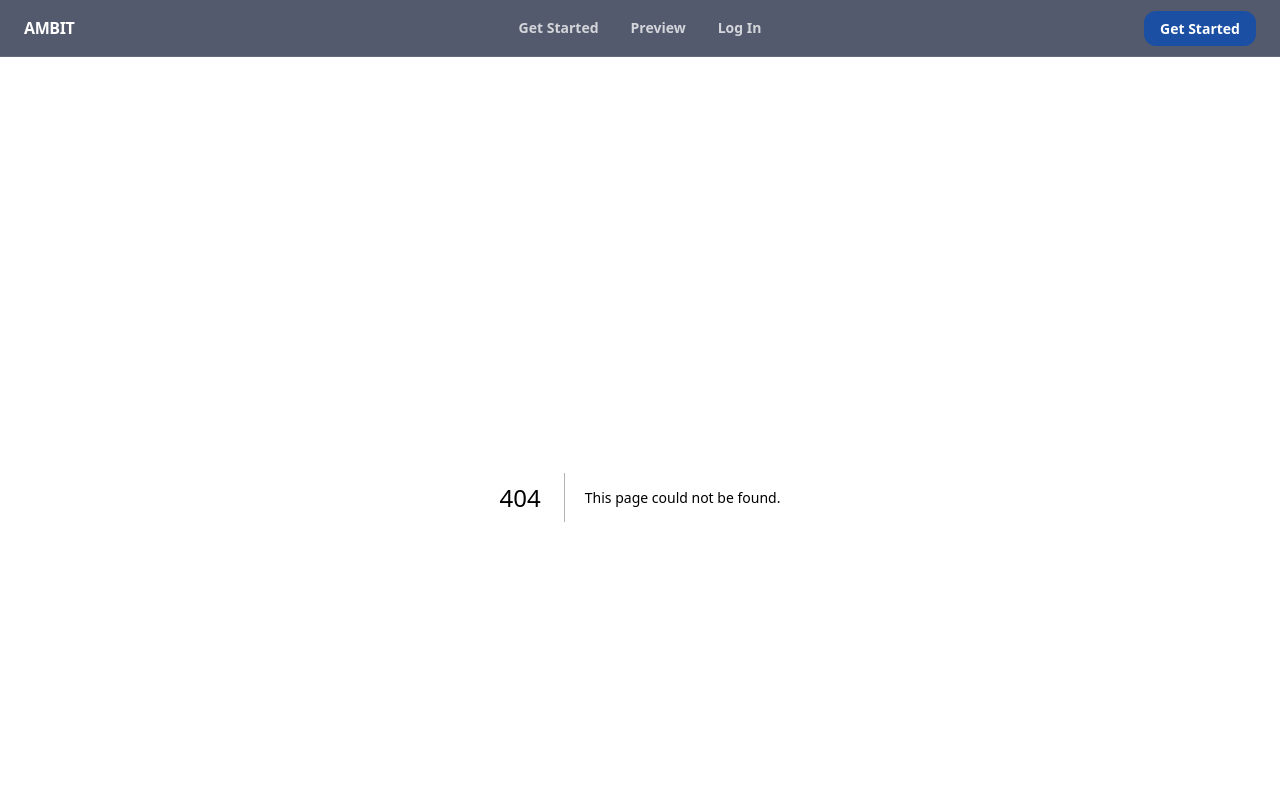
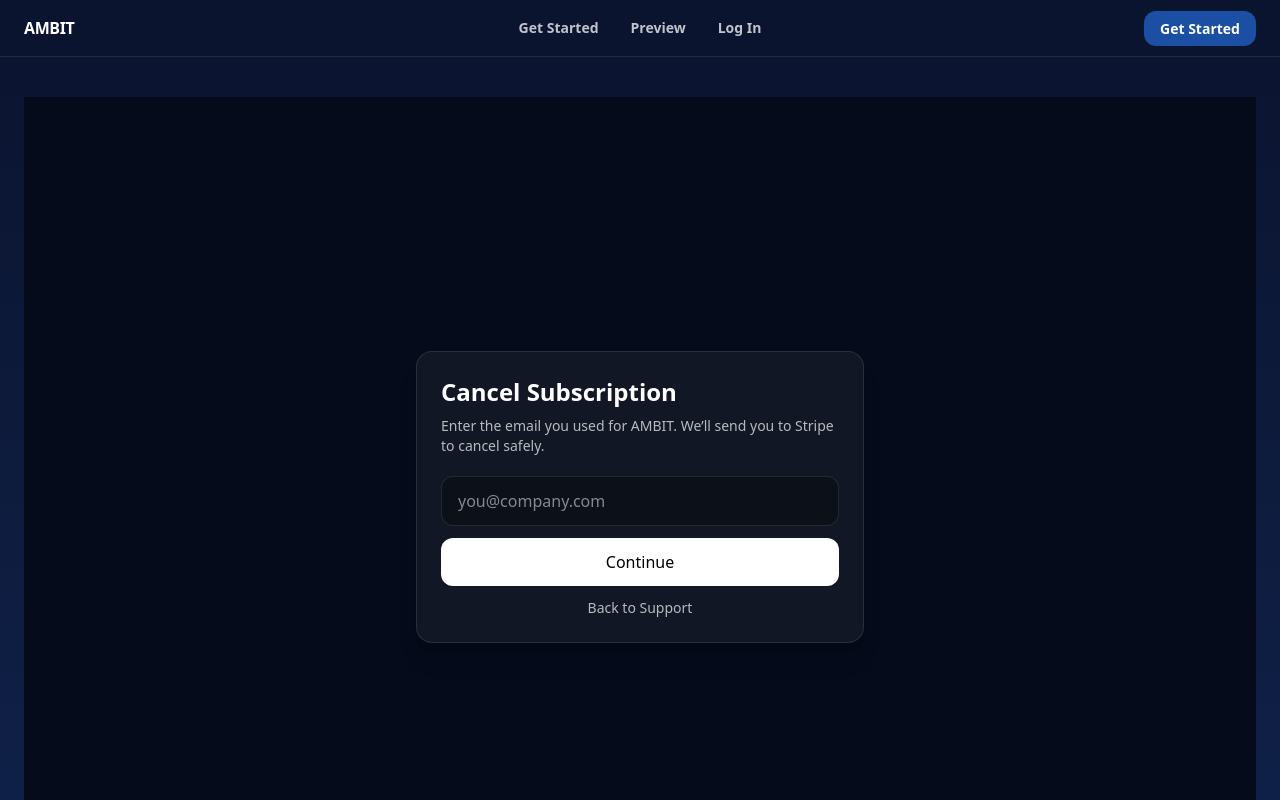
Before and after one commit to seansevrix/ambit, a Next.js app: page /cancel in a window 1280 px wide. Before the commit this address had no page. Shown: the top 800 px of the page. Built offline with nearby package versions, Linux system fonts and the light colour scheme.

Commit message:
Add Stripe customer portal cancel flow

```diff
--- /dev/null
+++ b/app/cancel/CancelClient.tsx
@@ -0,0 +1,77 @@
+"use client";
+
+import { useState } from "react";
+
+export default function CancelClient() {
+  const [email, setEmail] = useState("");
+  const [loading, setLoading] = useState(false);
+  const [err, setErr] = useState<string | null>(null);
+
+  async function onSubmit(e: React.FormEvent) {
+    e.preventDefault();
+    setErr(null);
+
+    const trimmed = email.trim().toLowerCase();
+    if (!trimmed) {
+      setErr("Enter the email you used for AMBIT.");
+      return;
+    }
+
+    setLoading(true);
+    try {
+      // If you already have a frontend env like NEXT_PUBLIC_BACKEND_URL, use it:
+      const backend = process.env.NEXT_PUBLIC_BACKEND_URL;
+      if (!backend) throw new Error("Missing NEXT_PUBLIC_BACKEND_URL on the frontend.");
+
+      const resp = await fetch(`${backend}/engine/billing/create-portal-session`, {
+        method: "POST",
+        headers: { "Content-Type": "application/json" },
+        body: JSON.stringify({ email: trimmed }),
+      });
+
+      const data = await resp.json();
+      if (!resp.ok || !data?.ok || !data?.url) {
+        throw new Error(data?.error || "Could not open billing portal.");
+      }
+
+      window.location.href = data.url;
+    } catch (e: any) {
+      setErr(e?.message || "Something went wrong.");
+    } finally {
+      setLoading(false);
+    }
+  }
+
+  return (
+    <div className="min-h-screen bg-[#050b1a] text-white flex items-center justify-center px-4">
+      <div className="w-full max-w-md rounded-2xl border border-white/10 bg-white/5 p-6 shadow-xl">
+        <h1 className="text-2xl font-semibold">Cancel Subscription</h1>
+        <p className="mt-2 text-sm text-white/70">
+          Enter the email you used for AMBIT. We’ll send you to Stripe to cancel safely.
+        </p>
+
+        <form onSubmit={onSubmit} className="mt-5 space-y-3">
+          <input
+            value={email}
+            onChange={(e) => setEmail(e.target.value)}
+            placeholder="you@company.com"
+            className="w-full rounded-xl bg-black/30 border border-white/10 px-4 py-3 outline-none"
+          />
+
+          {err ? <div className="text-sm text-red-300">{err}</div> : null}
+
+          <button
+            disabled={loading}
+            className="w-full rounded-xl bg-white text-black font-medium py-3 disabled:opacity-60"
+          >
+            {loading ? "Opening Stripe…" : "Continue"}
+          </button>
+
+          <a href="/support" className="block text-center text-sm text-white/70 hover:text-white">
+            Back to Support
+          </a>
+        </form>
+      </div>
+    </div>
+  );
+}
--- /dev/null
+++ b/app/cancel/page.tsx
@@ -0,0 +1,6 @@
+// app/cancel/page.tsx
+import CancelClient from "./CancelClient";
+
+export default function CancelPage() {
+  return <CancelClient />;
+}
```
Also changed, not shown: 1 other file (tests, documents, lock files or other folders).
